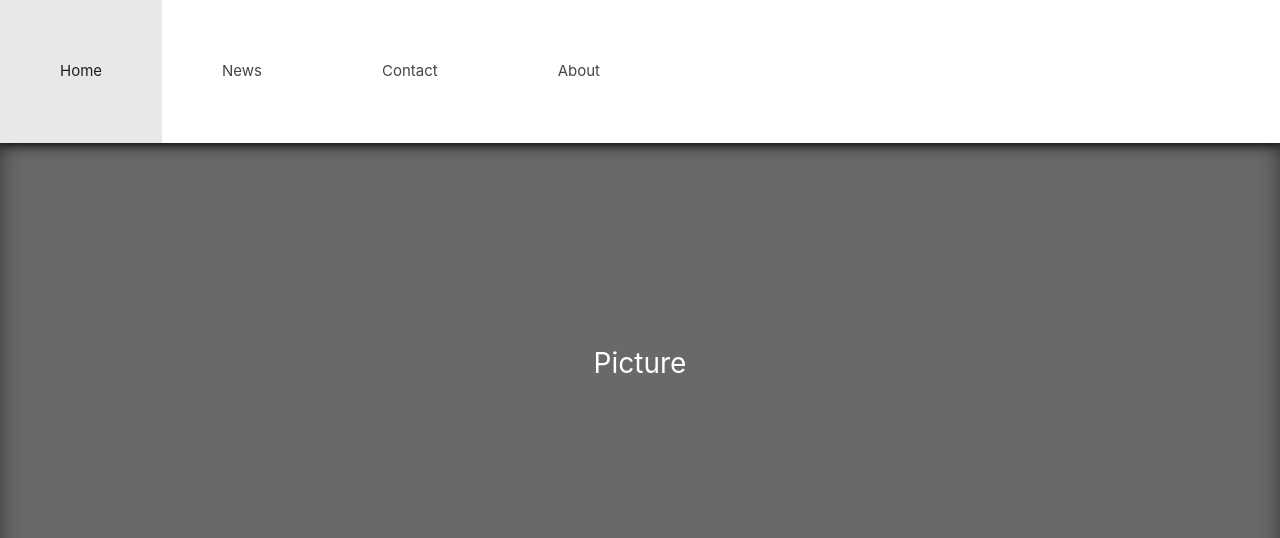
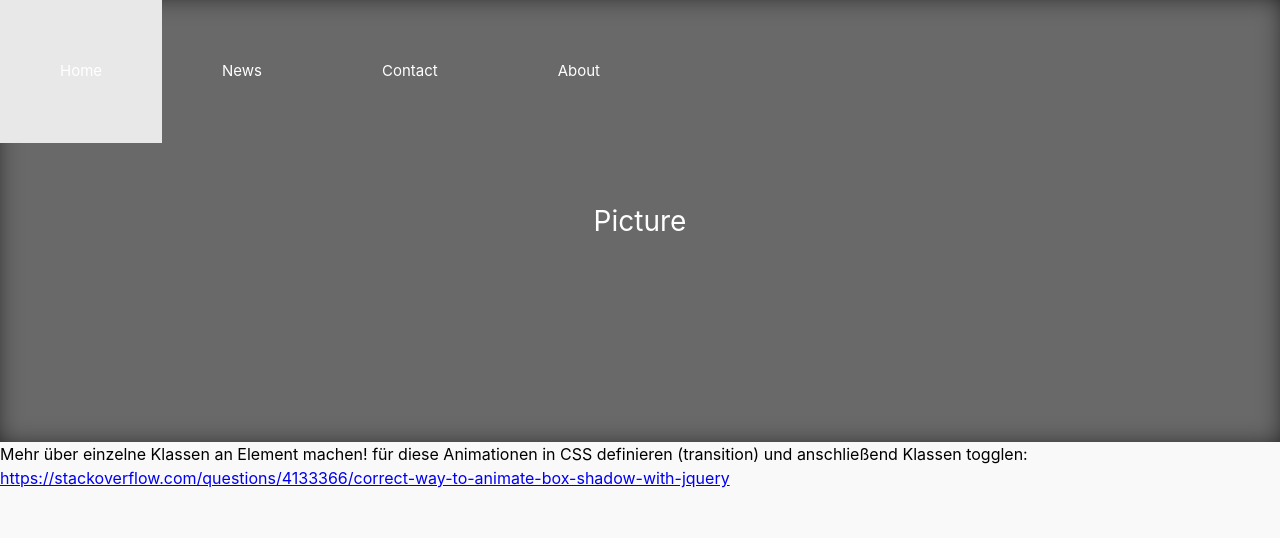
Before and after one commit to jsirsch/Animated-TopNav, a plain HTML site: page demo/index.html in a window 1280 px wide. Shown: the top 538 px of the page. Drawn offline with Linux system fonts and the light colour scheme.

Commit message:
Write down first ideas

```diff
--- a/Animated-TopNav.js
+++ b/Animated-TopNav.js
@@ -1,23 +1,30 @@
 // Animated-TopNav
 
-function animatedTopNav(paddingSmall, paddingLarge){
+function animatedTopNav(paddingSmall, paddingLarge, removeTopNavHelper){
     // anitmatedTopNav-helper
     // absolute distance to prevent hiding of content
 
-    $('.animatedTopNav').after('<div class="animatedTopNav-helper"></div>');
-    $('.animatedTopNav-helper').css('background-color', '#2f2f2f').css('width','inherit');
+    if(removeTopNavHelper === false){
+        $('.animatedTopNav').after('<div class="animatedTopNav-helper"></div>');
+        $('.animatedTopNav-helper').css('background-color', '#414141').css('width','inherit');
+    }
 
     var fontSize = $('.animatedTopNav').children().css('font-size');
-    var paddingTopnavHelper = parseInt(paddingLarge)*2 + parseInt(fontSize) + 7; //FAULT: Fix "7"!
 
-    $('.animatedTopNav-helper').css('padding-top', paddingTopnavHelper+"px");
+    //is needed for reduceAtDistance
+    var paddingTopNavHelper = parseInt(paddingLarge)*2 + parseInt(fontSize) + 7; //FAULT: Fix "7"!
 
+    if(removeTopNavHelper === false){
+        $('.animatedTopNav-helper').css('padding-top', paddingTopNavHelper+"px");
+    }
 
     // Scroll Animation
 
     //calculate reduceAtDistance
-    var reduceAtDistance = paddingTopnavHelper-parseInt(paddingSmall)*2; //theoretical you can subtract the font size
+    var reduceAtDistance = paddingTopNavHelper-parseInt(paddingSmall)*2; //theoretical you can subtract the font size
 
+    var animatedTopNavShadow = $('.animatedTopNav').css('box-shadow');
+    console.log(animatedTopNavShadow);
     // Init size at page reload so it is overwrites the CSS propertys
     var pageAtTop;
 
@@ -35,6 +42,15 @@ function animatedTopNav(paddingSmall, paddingLarge){
             'paddingBottom': paddingLarge
         });
 
+        if(removeTopNavHelper === true){
+            $('.animatedTopNav').css({
+                backgroundColor: 'rgba(0,0,0,0)',
+                'box-shadow': 'none'
+            }).children().css({
+                color: 'white'
+            });
+        }
+
         pageAtTop = true;
     }
 
@@ -48,6 +64,12 @@ function animatedTopNav(paddingSmall, paddingLarge){
                 'paddingBottom': paddingSmall
             },'fast');
 
+            if(removeTopNavHelper === true){
+                $('.animatedTopNav').animate({
+                    'box-shadow': animatedTopNavShadow
+                });
+            }
+            console.log('kleiner...');
         } else if (document.body.scrollTop <= reduceAtDistance && pageAtTop === false){
             pageAtTop = true;
 
@@ -55,6 +77,7 @@ function animatedTopNav(paddingSmall, paddingLarge){
                 'paddingTop': paddingLarge,
                 'paddingBottom': paddingLarge
             },'fast');
+            console.log('größer...');
         }
     });
 }
--- a/demo/index.html
+++ b/demo/index.html
@@ -23,7 +23,8 @@
         <div class="picture">
             Picture
         </div>
-
+        Mehr über einzelne Klassen an Element machen! für diese Animationen in CSS definieren (transition) und anschließend Klassen togglen:
+        <a href="https://stackoverflow.com/questions/4133366/correct-way-to-animate-box-shadow-with-jquery">https://stackoverflow.com/questions/4133366/correct-way-to-animate-box-shadow-with-jquery</a>
         <div class="container">
             <h1>Random Content</h1>
             Lorem ipsum dolor sit amet, consetetur sadipscing elitr, sed diam nonumy eirmod tempor invidunt ut labore et dolore magna aliquyam erat, sed diam voluptua. At vero eos et accusam et justo duo dolores et ea rebum. Stet clita kasd gubergren, no sea takimata sanctus est Lorem ipsum dolor sit amet. Lorem ipsum dolor sit amet, consetetur sadipscing elitr, sed diam nonumy eirmod tempor invidunt ut labore et dolore magna aliquyam erat, sed diam voluptua. At vero eos et accusam et justo duo dolores et ea rebum. Stet clita kasd gubergren, no sea takimata sanctus est Lorem ipsum dolor sit amet. Lorem ipsum dolor sit amet, consetetur sadipscing elitr, sed diam nonumy eirmod tempor invidunt ut labore et dolore magna aliquyam erat, sed diam voluptua. At vero eos et accusam et justo duo dolores et ea rebum. Stet clita kasd gubergren, no sea takimata sanctus est Lorem ipsum dolor sit amet.
@@ -63,7 +64,7 @@
         <!-- Init Functions -->
         <script type="text/javascript">
             $(document).ready(function(){
-                animatedTopNav('10px', '60px');
+                animatedTopNav('10px', '60px', true);
             });
         </script>
     </body>
```
